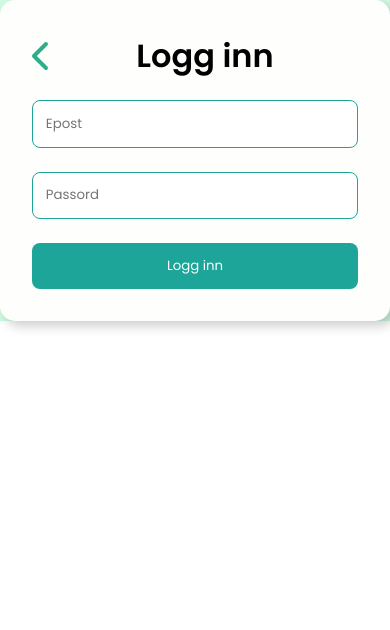
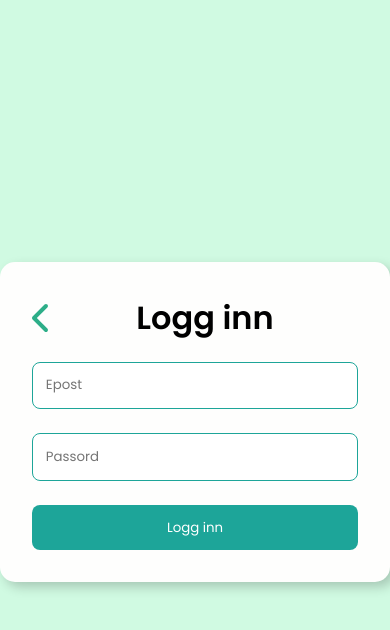
Before and after one commit to Mujibullah-Rahimi/SarpsborgMoske, a SvelteKit app: page /login in a window 390 px wide. Shown: the top 630 px of the page. Built offline with nearby package versions, Linux system fonts and the light colour scheme; no server answers.

Commit message:
changes for mobile

```diff
--- a/src/routes/login/+page.svelte
+++ b/src/routes/login/+page.svelte
@@ -5,6 +5,7 @@
 	import type { Unsubscriber } from 'svelte/store';
 	import { authStore } from '$lib/stores/authStore';
 	import { loginUser } from './auth';
+	import MediaQuery from '../../components/MediaQuery.svelte';
 
 	let email = '';
 	let password = '';
@@ -39,6 +40,8 @@
 	<title>Sarpsborg Moske | Innlogging</title>
 </svelte:head>
 
+<MediaQuery query="(min-width: 936px)" let:matches>
+	{#if matches}
 		<div class="login-container">
 			<div class="login-box">
 				<div class="header">
@@ -54,7 +57,13 @@
 				{/if}
 
 				<form on:submit|preventDefault={handleLogin}>
-			<input type="email" bind:value={email} placeholder="Epost" required autocomplete="email" />
+					<input
+						type="email"
+						bind:value={email}
+						placeholder="Epost"
+						required
+						autocomplete="email"
+					/>
 					<input
 						type="password"
 						bind:value={password}
@@ -72,6 +81,51 @@
 				</form>
 			</div>
 		</div>
+	{/if}
+</MediaQuery>
+<MediaQuery query="(max-width: 935px)" let:matches>
+	{#if matches}
+		<div class="mobile-login-container">
+			<div class="login-box">
+				<div class="header">
+					<!-- svelte-ignore a11y-click-events-have-key-events a11y-no-static-element-interactions -->
+					<div class="home-btn" on:click={goHome}>
+						<LeftMcc controlsWidth="20" />
+					</div>
+					<h1>Logg inn</h1>
+				</div>
+
+				{#if errorMessage}
+					<p class="error">{errorMessage}</p>
+				{/if}
+
+				<form on:submit|preventDefault={handleLogin}>
+					<input
+						type="email"
+						bind:value={email}
+						placeholder="Epost"
+						required
+						autocomplete="email"
+					/>
+					<input
+						type="password"
+						bind:value={password}
+						placeholder="Passord"
+						required
+						autocomplete="current-password"
+					/>
+					<button type="submit" disabled={isLoading}>
+						{#if isLoading}
+							<p>Logger inn...</p>
+						{:else}
+							<p>Logg inn</p>
+						{/if}
+					</button>
+				</form>
+			</div>
+		</div>
+	{/if}
+</MediaQuery>
 
 <style>
 	/* Login Container */
@@ -80,8 +134,17 @@
 		flex-direction: column;
 		justify-content: center;
 		align-items: center;
-		flex-grow: 1;
+		height: 100vh;
 		background-color: #d0fae2; /* Green secondary */
+	}
+	.mobile-login-container{
+		display: flex;
+		flex-direction: column;
+		justify-content: center;
+		align-items: center;
+		position: relative;
+		min-height: 100dvh;
+		background-color: #d0fae2;
 	}
 
 	/* Login Box */
@@ -154,5 +217,4 @@
 		background-color: #d0fae2; /* Green secondary */
 		cursor: not-allowed;
 	}
-
 </style>
```
Lines whose indentation alone changed are shown as unchanged.
